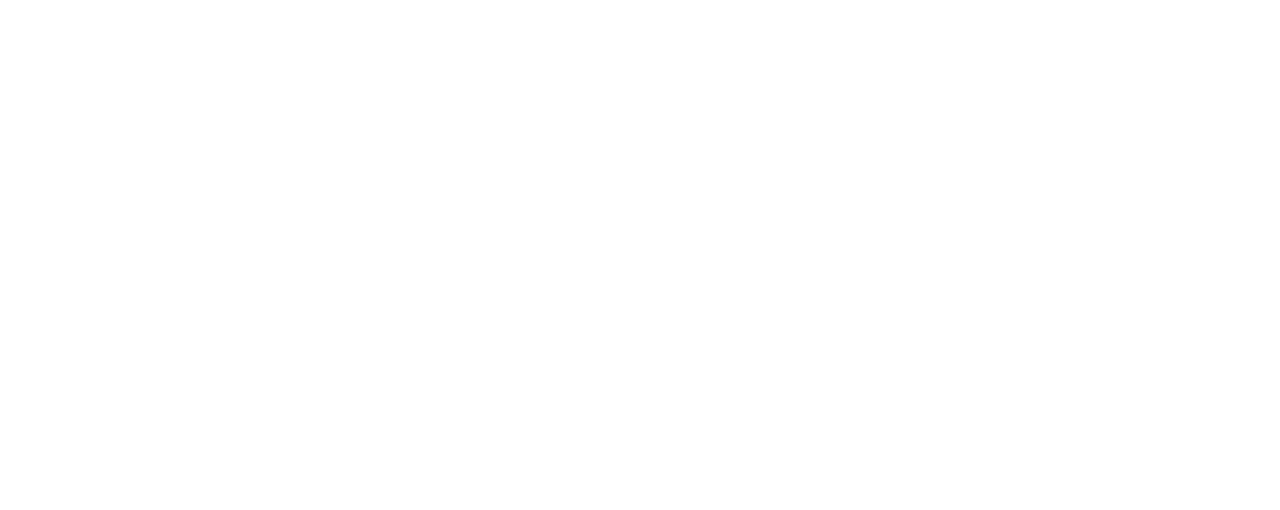
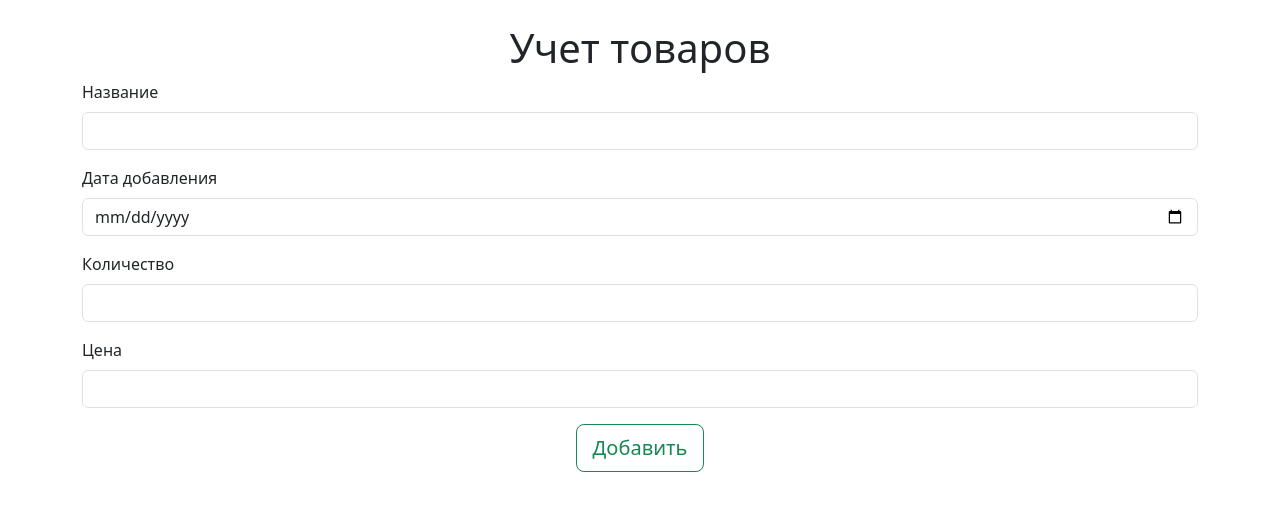
Before and after one commit to DenisValentinovich/is-23-19b-groupB, a Vue app: page / in a window 1280 px wide. Shown: the top 510 px of the page. Built offline with nearby package versions, Linux system fonts and the light colour scheme.

Commit message:
add form product

```diff
--- a/src/App.vue
+++ b/src/App.vue
@@ -3,5 +3,33 @@
 </script>
 
 <template>
+  <div class="container">
+    <div class="row">
+      <div class="col">
+        <h1 class="text-center mt-4">Учет товаров</h1>
+        <form action="">
+          <div class="mb-3">
+            <label for="name" class="form-label">Название</label>
+            <input type="text" class="form-control" id="name">
+          </div>
+          <div class="mb-3">
+            <label for="date" class="form-label">Дата добавления</label>
+            <input type="date" class="form-control" id="date">
+          </div>
+          <div class="mb-3">
+            <label for="count" class="form-label">Количество</label>
+            <input type="number" class="form-control" id="count">
+          </div>
+          <div class="mb-3">
+            <label for="price" class="form-label">Цена</label>
+            <input type="number" class="form-control" id="price">
+          </div>
+          <div class="mb-3 text-center">
+            <button type="button" class="btn btn-outline-success btn-lg">Добавить</button>
+          </div>
 
+        </form>
+      </div>
+    </div>
+  </div>
 </template>
```
